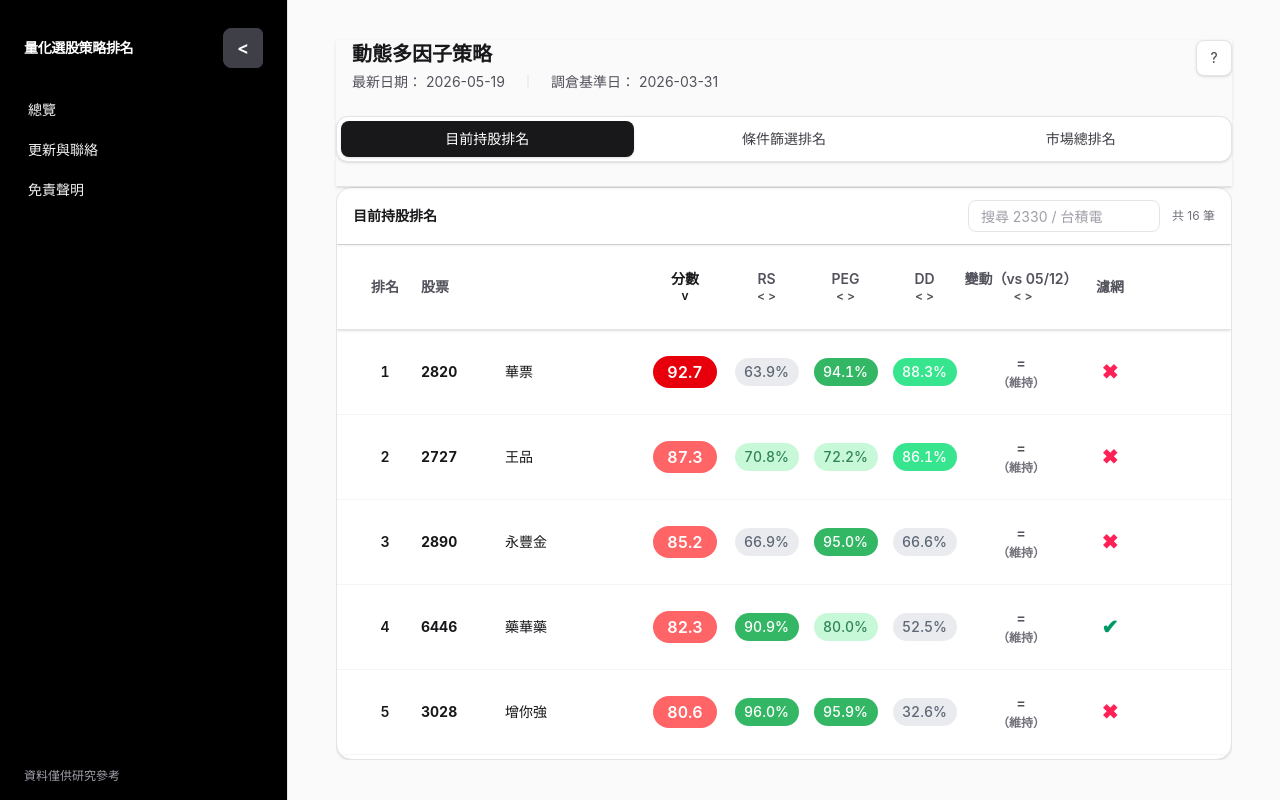
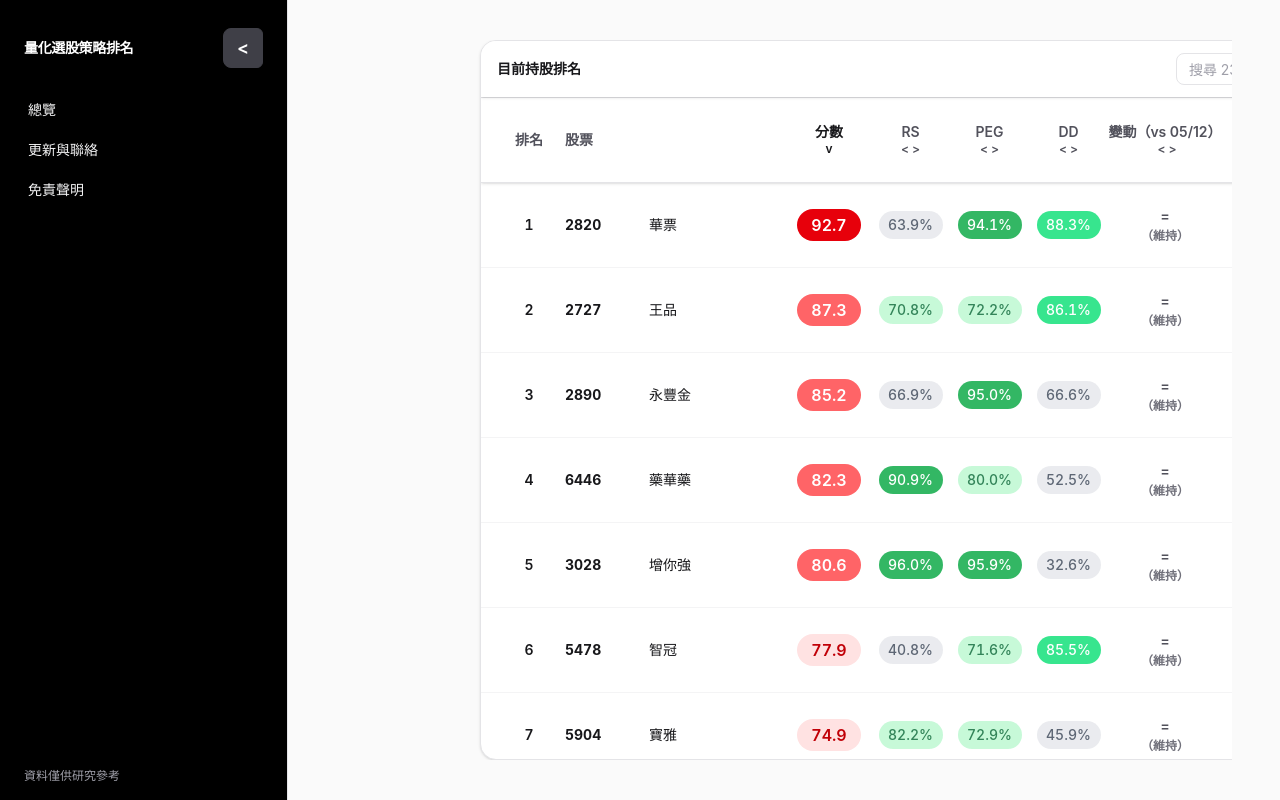
Before and after one commit to amu-0713/my-stock-rank, a React (Vite) app: page /strategy/1 in a window 1280 px wide. Built offline with nearby package versions, Linux system fonts and the light colour scheme.

Commit message:
Update StrategyPage.jsx

```diff
--- a/src/pages/StrategyPage.jsx
+++ b/src/pages/StrategyPage.jsx
@@ -104,7 +104,9 @@ export default function StrategyPage() {
   return (
     <AppSidebarLayout contentClassName="max-w-[960px] mx-auto">
       <div className="flex h-[calc(100vh-3rem)] min-h-0 flex-col sm:h-[calc(100vh-5rem)] max-w-[960px] mx-auto">
-        <div className="sticky top-0 z-50 space-y-4 border-b border-zinc-200 bg-zinc-50 pb-4 shadow-sm sm:space-y-6 sm:pb-6">
+
+        {/* === 手機橫向模式：隱藏原本的大 header === */}
+        <div className="sticky top-0 z-50 space-y-4 border-b border-zinc-200 bg-zinc-50 pb-4 shadow-sm sm:space-y-6 sm:pb-6 landscape:hidden">
           <div className="flex items-start justify-between gap-3">
             <div>
               <div className="pl-4 text-lg font-semibold sm:text-xl">{title}</div>
@@ -114,17 +116,13 @@ export default function StrategyPage() {
                   <span className="font-medium">最新日期：</span>
                   <span className="ml-1">{data?.latest_date ?? '—'}</span>
                 </div>
-
-                {/* 桌面版分隔線，手機版隱藏 */}
                 <div className="hidden sm:block text-zinc-300">｜</div>
-
                 <div className="flex items-baseline">
                   <span className="font-medium">調倉基準日：</span>
                   <span className="ml-1">{data?.rebalance_base_date ?? '—'}</span>
                 </div>
               </div>
             </div>
-
             <Link
               to={`/strategy/${id}/info`}
               className="inline-flex h-9 w-9 items-center justify-center rounded-lg border border-zinc-200 bg-white text-sm text-zinc-700 shadow-sm hover:bg-zinc-50"
@@ -133,11 +131,10 @@ export default function StrategyPage() {
               ?
             </Link>
           </div>
-
-          <Tabs items={tabItems} activeId={activeTab} onChange={setActiveTab} />
         </div>
 
-        <div className="min-h-0 flex-1 overflow-y-auto bg-zinc-50">
+        {/* === RankList 區域：手機橫向時讓 Tabs + 頂部 + 表格標頭 都固定 === */}
+        <div className="min-h-0 flex-1 overflow-hidden bg-zinc-50 landscape:pt-0">
           {loading ? (
             <div className="rounded-xl border border-zinc-200 bg-white p-5 text-sm text-zinc-600">
               資料載入中...
@@ -147,16 +144,19 @@ export default function StrategyPage() {
               {error}
             </div>
           ) : (
+            <div className="h-full landscape:min-w-full landscape:w-screen landscape:-mx-4 overflow-x-auto">
               <RankList
                 title={tabItems.find((tab) => tab.id === activeTab)?.label}
                 rows={data?.[activeTab] ?? []}
                 defaultSortKey={data?.default_sort_key}
                 sortableFields={data?.sortable_fields}
                 compareDate={data?.compare_date}
-              strategyId={id}                    // ← 關鍵：傳給 RankList 判斷要顯示哪些欄位
+                strategyId={id}
               />
+            </div>
           )}
         </div>
+
       </div>
     </AppSidebarLayout>
   )
```
Lines whose indentation alone changed are shown as unchanged.
